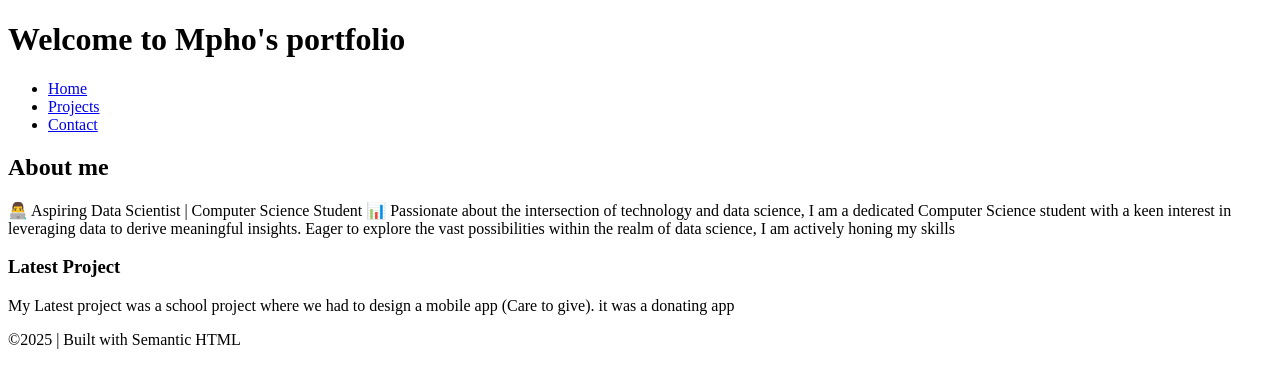
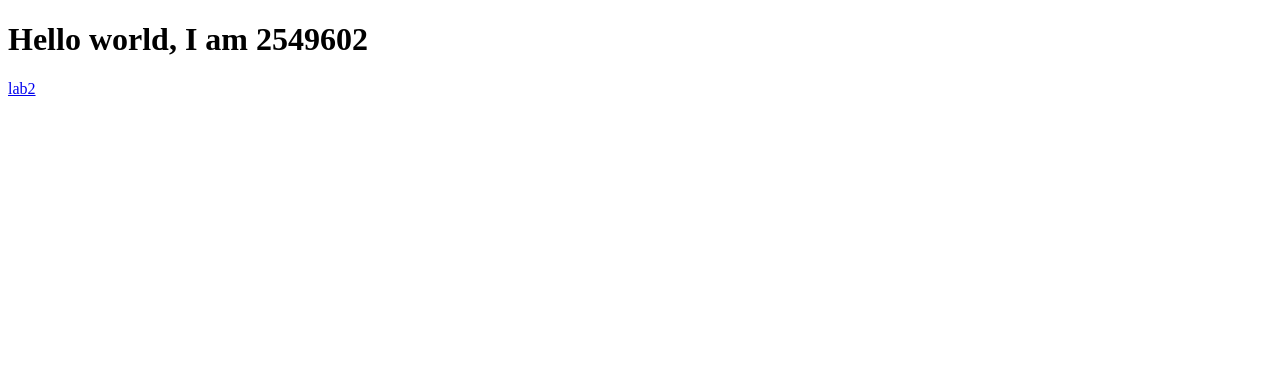
Before and after one commit to MphoKwinda/first-lab, a plain HTML site: page index.html in a window 1280 px wide. Drawn offline with Linux system fonts and the light colour scheme.

Commit message:
Update index.html

```diff
--- a/index.html
+++ b/index.html
@@ -1,31 +1,10 @@
 <!DOCTYPE html>
 <html>
-    <header>
-        <h1>Welcome to Mpho's portfolio</h1>
-    </header>
-    <body>
-        <nav>
-            <ul>
-               <li> <a href="#">Home </a> </li>
-                <li> <a href="#">Projects </a> </li>
-                <li> <a href="#">Contact </a> </li>
-            </ul>
-        </nav>
-        <main>
-          <section>
-            <h2>About me</h2>
-            <p>     👨‍💻 Aspiring Data Scientist | Computer Science Student 📊
 
-                Passionate about the intersection of technology and data science,
-                I am a dedicated Computer Science student with a keen interest in leveraging data to derive meaningful insights.
-                Eager to explore the vast possibilities within the realm of data science, I am actively honing my skills</p>
-          </section>
-          <article>
-            <h3>Latest Project</h3>
-            <p>My Latest project was a school project where we had to design a mobile app (Care to give). it was a donating app</p>
-          </article>
-        </main>
-    </body>
-    <footer>&copy;2025 | Built with Semantic HTML</footer>
+<body>
+    <h1>Hello world, I am 2549602 </h1>
 
+<a href="2549602-lab2.html">lab2</a>
+
+</body>
 </html>
```
